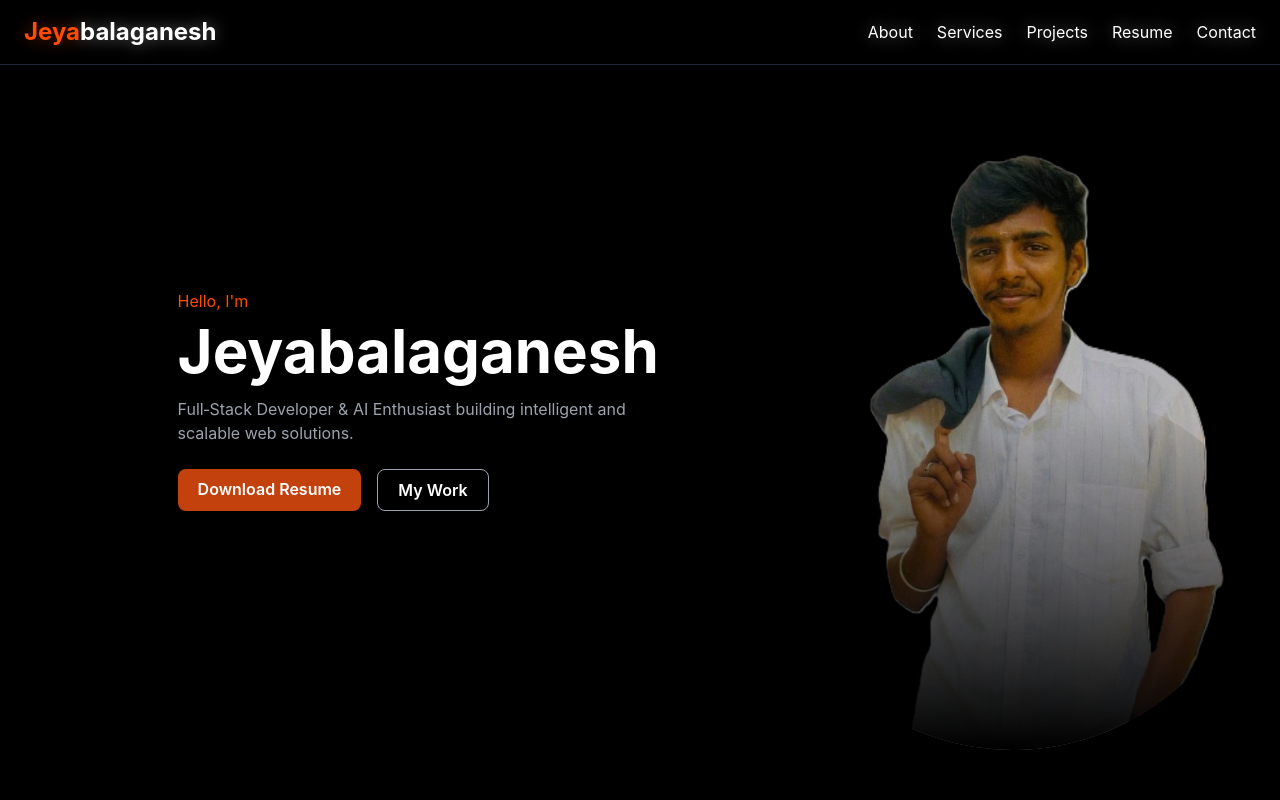
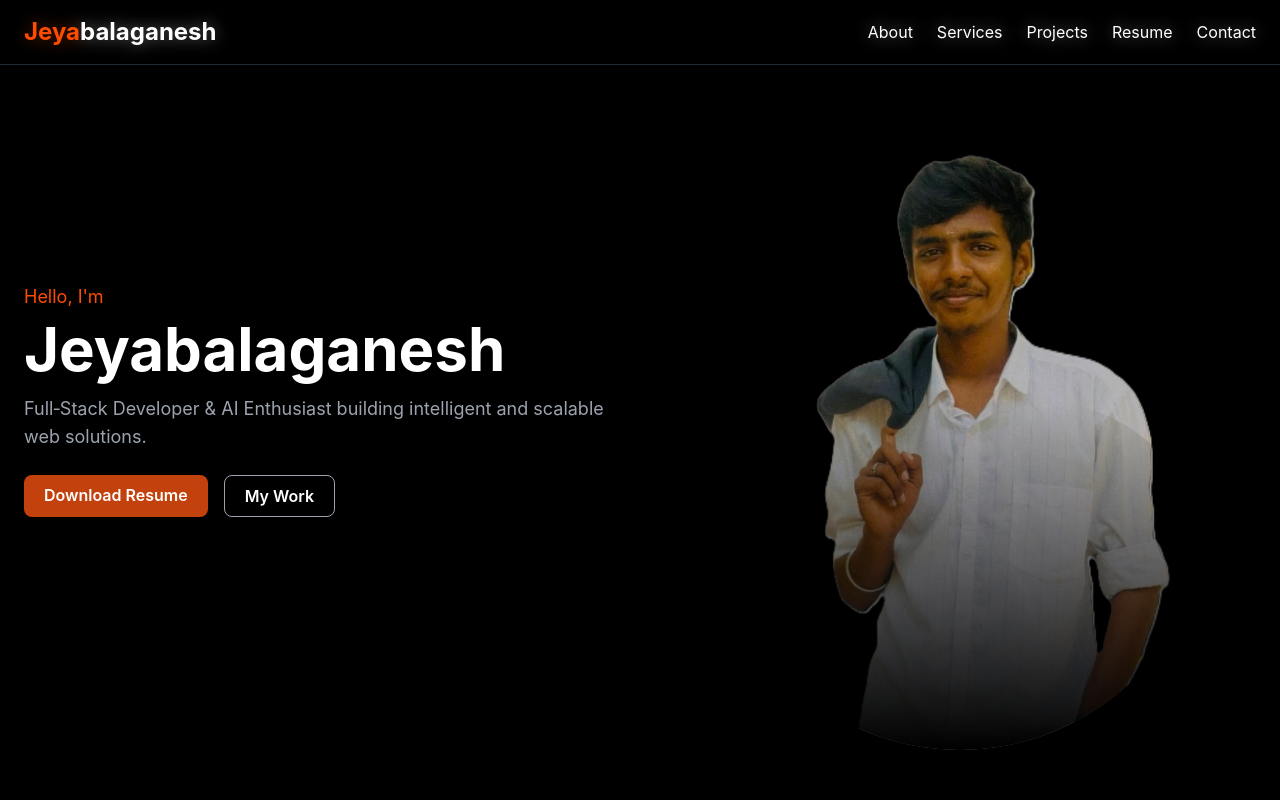
Before and after one commit to jeyabalaganesh-s/portfolio, a React (Create React App) app: page / in a window 1280 px wide. Shown: the top 800 px of the page. Built offline with nearby package versions, Linux system fonts and the light colour scheme.

Commit message:
modified

```diff
--- a/src/pages/Hero.jsx
+++ b/src/pages/Hero.jsx
@@ -5,56 +5,54 @@ export default function Hero() {
   return (
     <section
       id="hero"
-      className="min-h-screen flex items-center justify-center bg-black px-6"
+      className="min-h-screen flex items-center justify-center bg-black px-4 sm:px-6 py-12"
     >
-      <div className="max-w-7xl mx-auto flex flex-col md:flex-row items-center gap-10">
+      <div className="max-w-7xl mx-auto flex flex-col md:flex-row items-center gap-12">
         <motion.div
-          className="md:w-1/2"
+          className="md:w-1/2 text-center md:text-left"
           initial={{ x: -100, opacity: 0 }}
           animate={{ x: 0, opacity: 1 }}
           transition={{ duration: 0.8 }}
         >
-          <p className="text-orange-500 mb-2">Hello, I'm</p>
-          <h1 className="text-5xl md:text-6xl font-bold mb-4">
+          <p className="text-orange-500 mb-2 text-lg">Hello, I'm</p>
+          <h1 className="text-4xl sm:text-5xl md:text-6xl font-bold mb-4 text-white">
             Jeyabalaganesh
           </h1>
-          <p className="text-gray-400 mb-6">
+          <p className="text-gray-400 mb-6 text-base sm:text-lg">
             Full‑Stack Developer & AI Enthusiast building intelligent and scalable web solutions.
           </p>
-          <div className="flex gap-4">
+          <div className="flex flex-col sm:flex-row gap-4 justify-center md:justify-start">
             <a
               href="/resume.pdf"
               download
-              className="bg-orange-700 px-5 py-2 rounded-lg font-semibold hover:bg-orange-800 transition"
+              className="bg-orange-700 text-white px-5 py-2 rounded-lg font-semibold hover:bg-orange-800 transition"
             >
               Download Resume
             </a>
             <a
               href="#portfolio"
-              className="border border-gray-400 px-5 py-2 rounded-lg font-semibold hover:bg-gray-800 transition"
+              className="border border-gray-400 text-white px-5 py-2 rounded-lg font-semibold hover:bg-gray-800 transition"
             >
               My Work
             </a>
           </div>
         </motion.div>
+
         <motion.div
           className="md:w-1/2 flex justify-center"
           initial={{ x: 100, opacity: 0 }}
           animate={{ x: 0, opacity: 1 }}
           transition={{ duration: 0.8 }}
         >
-          <div className="relative w-64 h-68">
+          <div className="relative w-64 sm:w-80 md:w-[500px] md:h-[700px] rounded-full overflow-hidden">
 
-          <div className="relative w-[500px] h-[700px] rounded-full overflow-hidden ">
-        <div className="relative inset-0 rounded-full bg-orange-500 blur-3xl opacity-30"></div>
-  <img
-    src="/profile.png"
-    alt="Your Alt Text"
-    className="w-full h-full object-cover rounded-full"
-  />
-  <div className="absolute bottom-0 left-0 w-full h-1/2 bg-gradient-to-t from-black to-transparent rounded-full" />
-</div>
-     </div>
+            <img
+              src="/profile.png"
+              alt="Profile"
+              className="w-full h-full object-cover rounded-full relative z-10"
+            />
+            <div className="absolute bottom-0 left-0 w-full h-1/2 bg-gradient-to-t from-black to-transparent rounded-full z-20" />
+          </div>
         </motion.div>
       </div>
     </section>
```
